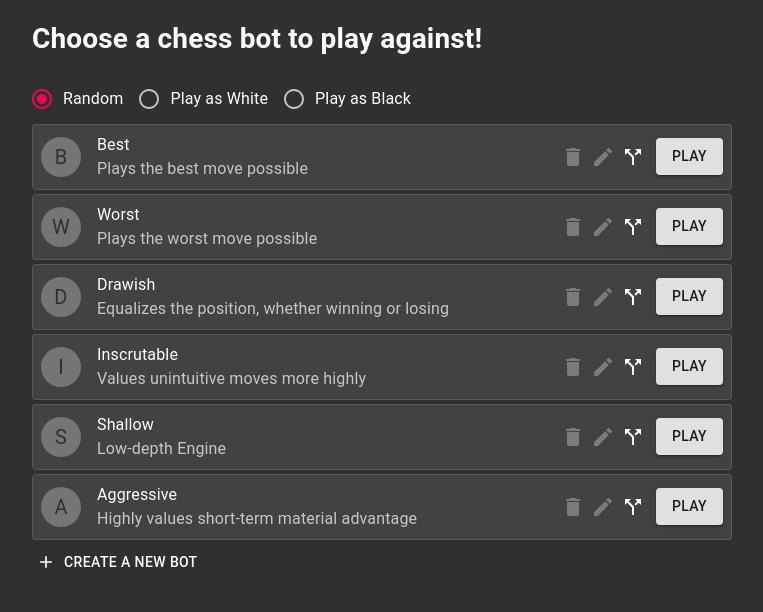
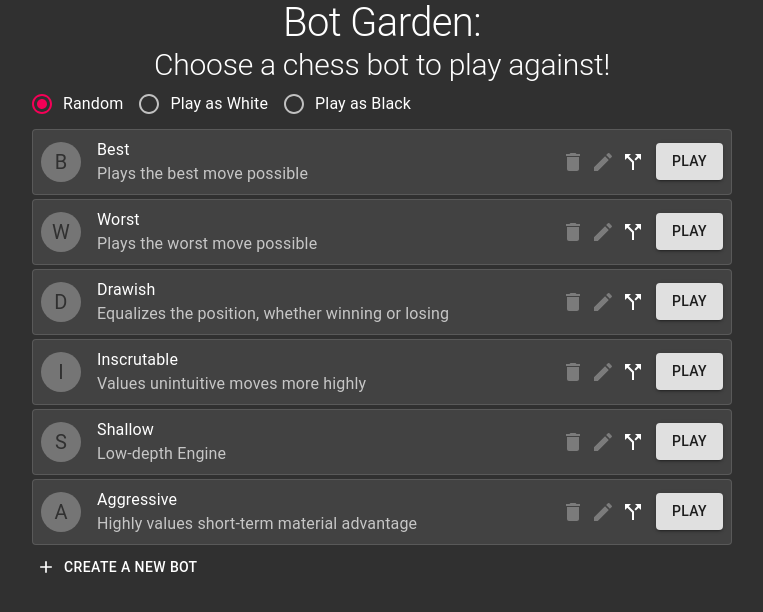
Before and after one commit to evinism/botgarden, a React (Create React App) app: page / in a window 1280 px wide. Shown: the top 612 px of the page, without its empty margins (258-1021 px from the left). Built offline with nearby package versions, Linux system fonts and the light colour scheme.

Commit message:
create header

```diff
--- a/src/pages/BotList.tsx
+++ b/src/pages/BotList.tsx
@@ -25,6 +25,14 @@ interface BotListProps {
 }
 
 const useStyles = makeStyles(() => ({
+  title: {
+    textAlign: "center",
+    fontSize: 40,
+  },
+  subtitle: {
+    textAlign: "center",
+    fontSize: 30,
+  },
   buttonSet: {
     margin: "8px",
     whiteSpace: "nowrap",
@@ -67,7 +75,12 @@ const BotList = ({ setAppState }: BotListProps) => {
   };
   return (
     <div className={styles.pageWrapper}>
-      <h1>Choose a chess bot to play against!</h1>
+      <Typography variant="h1" className={styles.title}>
+        Bot Garden:
+      </Typography>
+      <Typography variant="h2" className={styles.subtitle}>
+        Choose a chess bot to play against!
+      </Typography>
       <RadioGroup
         row
         value={playingAs}
```
